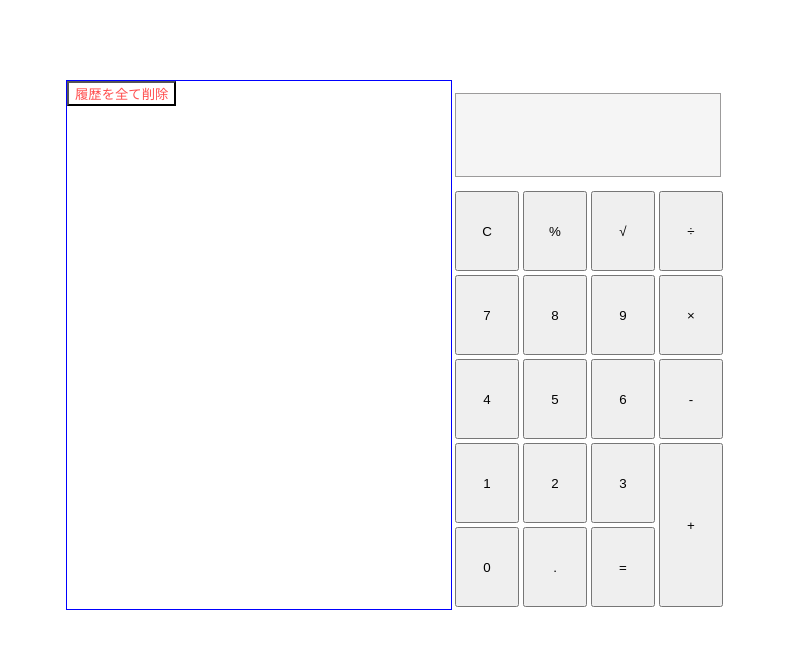
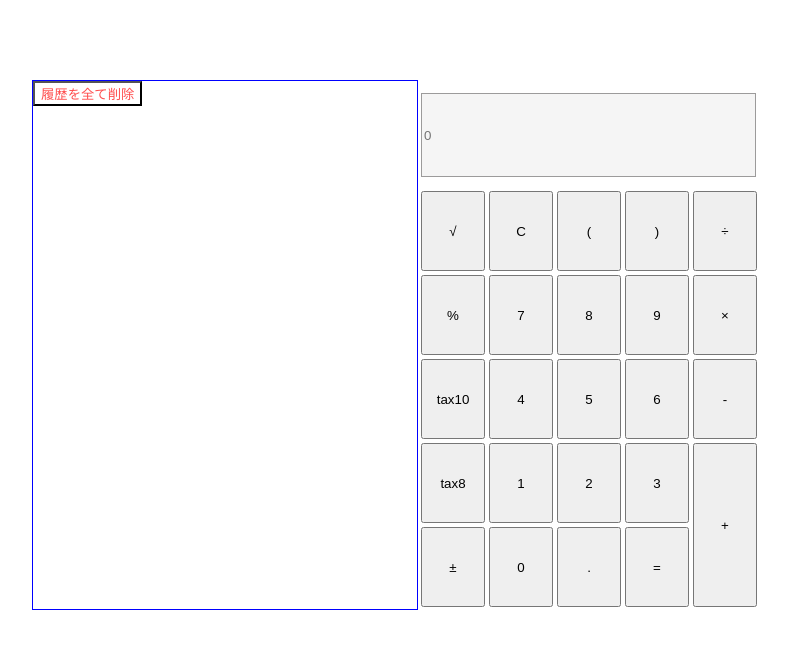
Before and after one commit to yasu828/calculator, a Vue app: page / in a window 1280 px wide. Shown: the top 648 px of the page, without its empty margins (244-1032 px from the left). Built offline with nearby package versions, Linux system fonts and the light colour scheme.

Commit message:
各種ボタン追加、√を正規表現で計算

```diff
--- a/src/App.vue
+++ b/src/App.vue
@@ -7,9 +7,9 @@
         <template v-for="(btnCell, x) in btnRow">
           <td v-if="btnCell == '' "
               :key="x"
-              :colspan="btnCell.colspan || 4"
+              :colspan="btnCell.colspan || 5"
               >
-            <input type="text" v-model="output" class="answer">
+            <input type="text" v-model="output" class="answer" placeholder="0">
           </td>
           <td v-else-if="btnCell == '+'"
               :key="x"
@@ -47,11 +47,11 @@ export default {
   data(){
     const btnNumber = [
         [""],
-        ['C', '%', '√', '÷'],
-        ['7', '8', '9', '×'],
-        ['4', '5', '6', '-'],
-        ['1', '2', '3', '+'],
-        ['0', '.', '='],
+        ['√', 'C', '(', ')', '÷'],
+        ['%', '7', '8', '9', '×'],
+        ['tax10', '4', '5', '6', '-'],
+        ['tax8', '1', '2', '3', '+'],
+        ['±', '0', '.', '='],
       ]
     return{
       btnNumber:btnNumber,
@@ -66,14 +66,13 @@ export default {
         this.output = ''
       }else if (num == '%'){
         this.output = this.output / 100
-      }else if (num == '√'){
-        this.output = Math.sqrt(this.output)
       }else if (num != '='){
         this.output = this.output += num
       }else{
         this.item = this.output
         this.output = this.output.replace(/÷/g, '/');
         this.output = this.output.replace(/×/g, '*');
+        this.output = this.output.replace(/√(\d+)/g,r=>r.substr(1)**.5);
         this.output = Function('return ('+this.output+');')();
         this.history.push({formula : this.item, answer : this.output})
       }
@@ -111,7 +110,7 @@ ul{
 
 .answer{
   height: 10vh;
-  width: 97%;
+  width: 98%;
   background-color: whitesmoke;
   border: 1px solid rgba(112, 110, 110, 0.66);
 }
--- a/src/components/HistoryList.vue
+++ b/src/components/HistoryList.vue
@@ -24,7 +24,6 @@ export default {
   methods:{
     deleteList(i){
       this.infor.splice(i, 1)
-      console.log(i)
     },
     allDelete(){
       this.$emit("click",this.infor);
```
